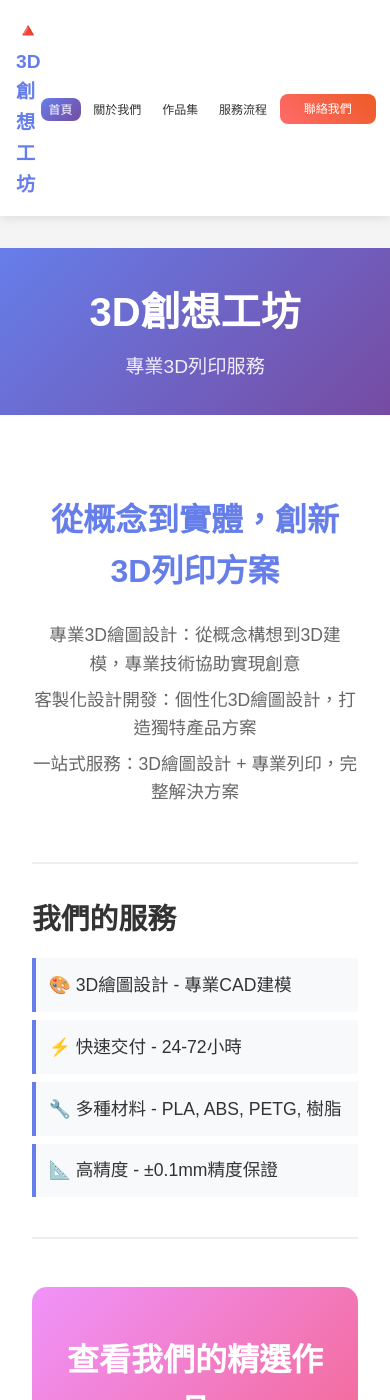
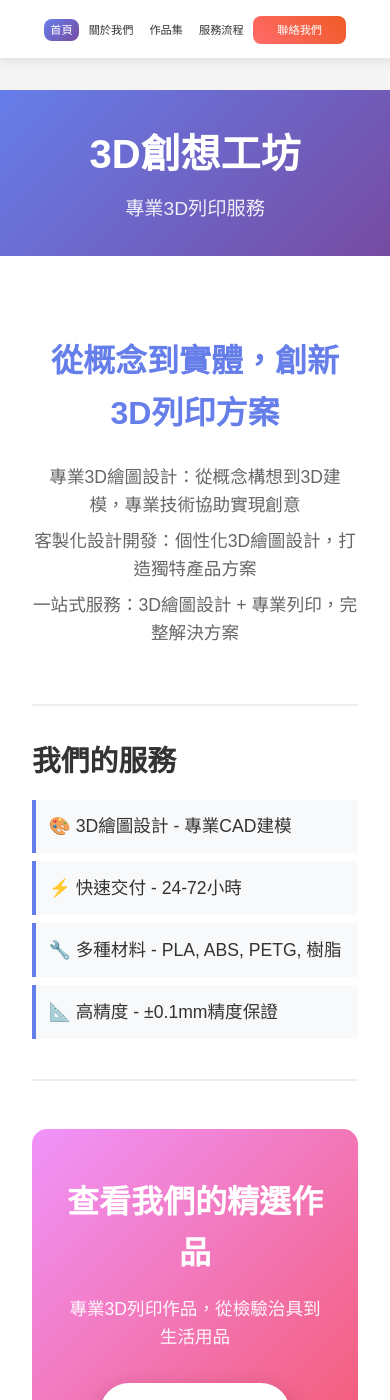
Before and after one commit to 10wang-creat/3d-workshop1, a Jekyll site: the page built from index.html, in a window 390 px wide and 1400 px high. Built offline with Jekyll 4.4.1, drawn with Linux system fonts in a browser that asks for light colours.

Commit message:
優化手機版導覽列,隱藏Logo改善排版

```diff
--- a/_includes/navigation.html
+++ b/_includes/navigation.html
@@ -83,31 +83,32 @@ html {
 
 @media (max-width: 768px) {
     .nav-container {
-        padding: 0 1rem;
+        padding: 0 0.5rem;
+        justify-content: center;
+    }
+
+    .nav-logo {
+        display: none;
     }
 
     .nav-menu {
-        gap: 0.5rem;
+        gap: 0.3rem;
     }
 
     .nav-menu a {
-        padding: 0.4rem 0.6rem;
-        font-size: 0.85rem;
-    }
-
-    .nav-logo {
-        font-size: 1.2rem;
+        padding: 0.4rem 0.5rem;
+        font-size: 0.8rem;
     }
 }
 
 @media (max-width: 480px) {
     .nav-menu {
-        gap: 0.3rem;
+        gap: 0.2rem;
     }
 
     .nav-menu a {
-        padding: 0.3rem 0.5rem;
-        font-size: 0.75rem;
+        padding: 0.3rem 0.4rem;
+        font-size: 0.7rem;
     }
 }
 </style>
```
